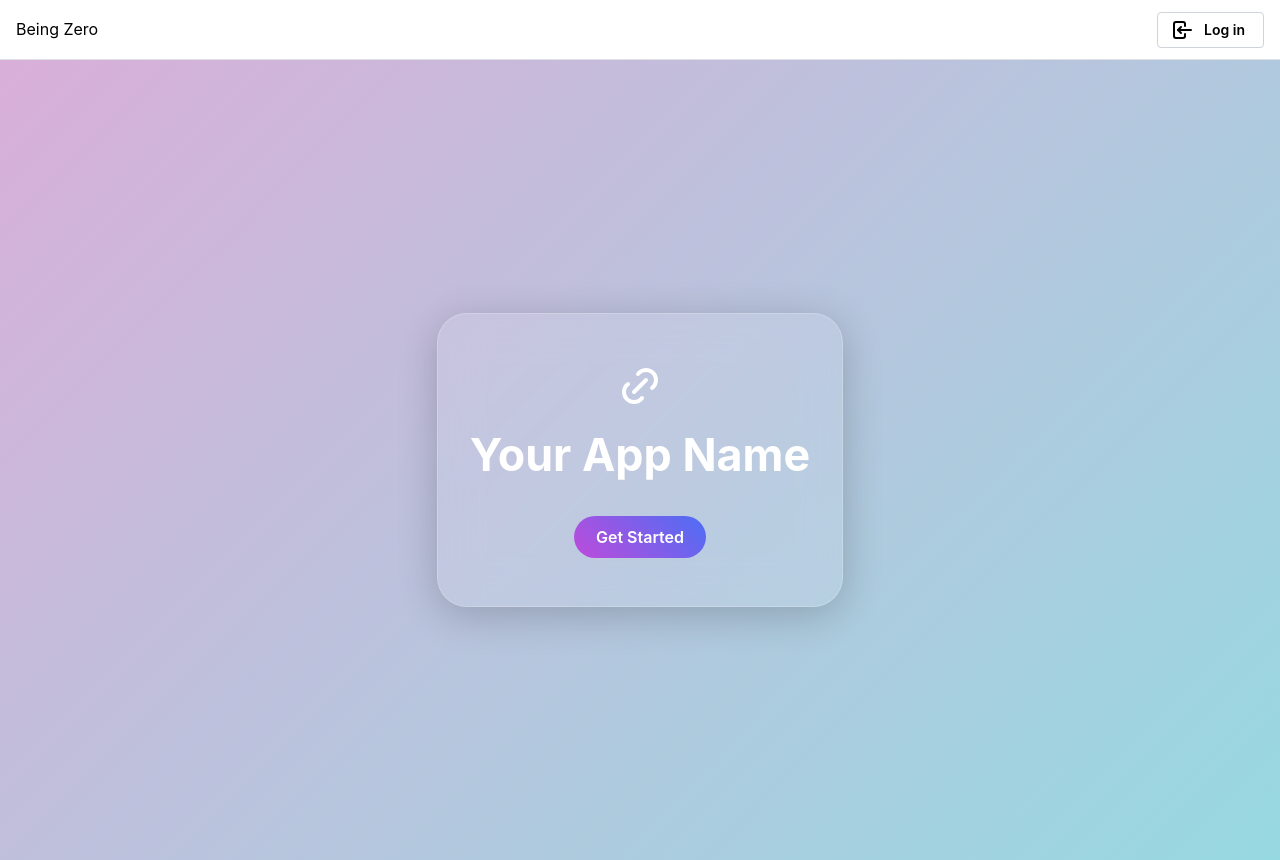
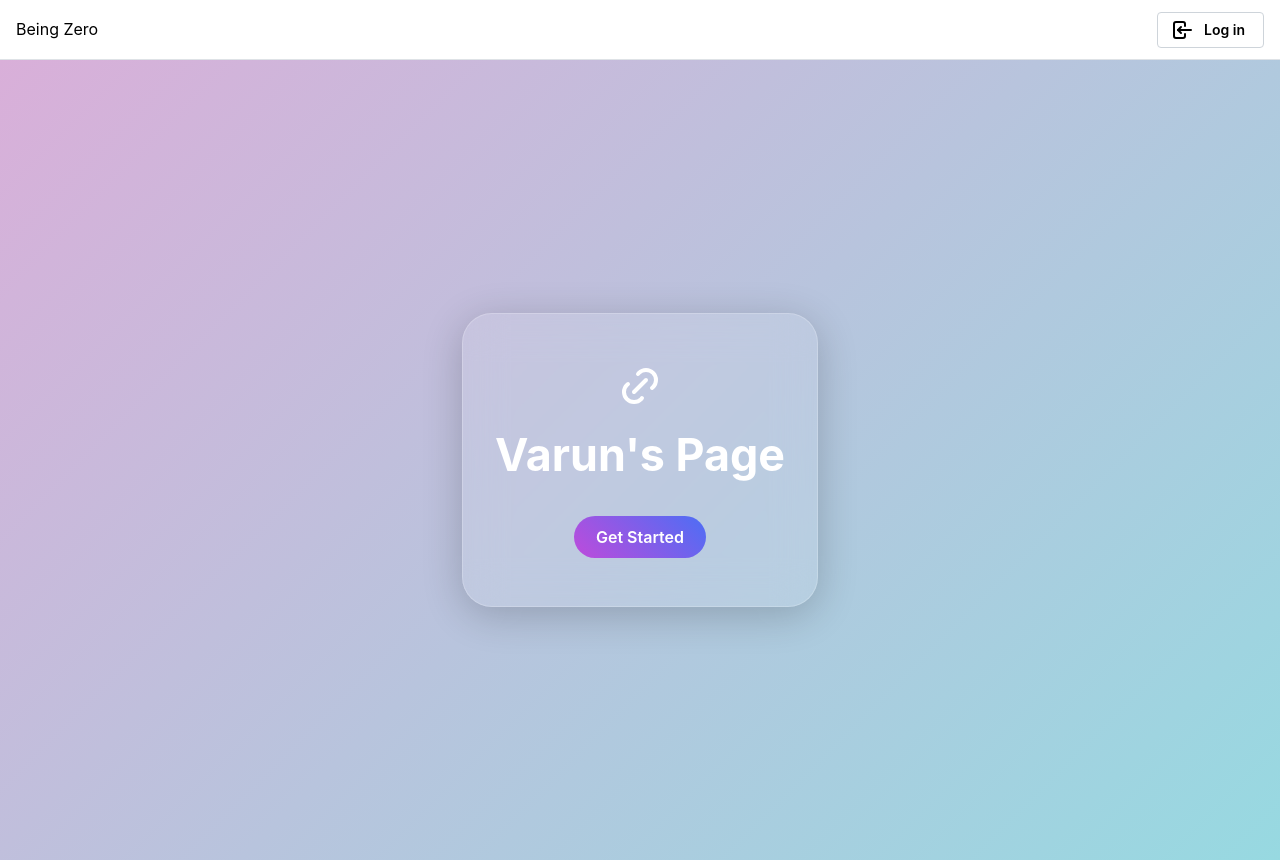
Before and after one commit to Varun-325/Varun-URL-Shortner, a React (Vite) app in the folder frontend/: page / in a window 1280 px wide. Built offline with nearby package versions, Linux system fonts and the light colour scheme.

Commit message:
2nd  Commit

```diff
--- a/frontend/src/Pages/Home/Home.jsx
+++ b/frontend/src/Pages/Home/Home.jsx
@@ -53,7 +53,7 @@ const Home = () => {
               marginTop: "1rem",
             }}
           >
-            Your App Name
+            Varun's Page
           </Title>
 
           <Text
```
